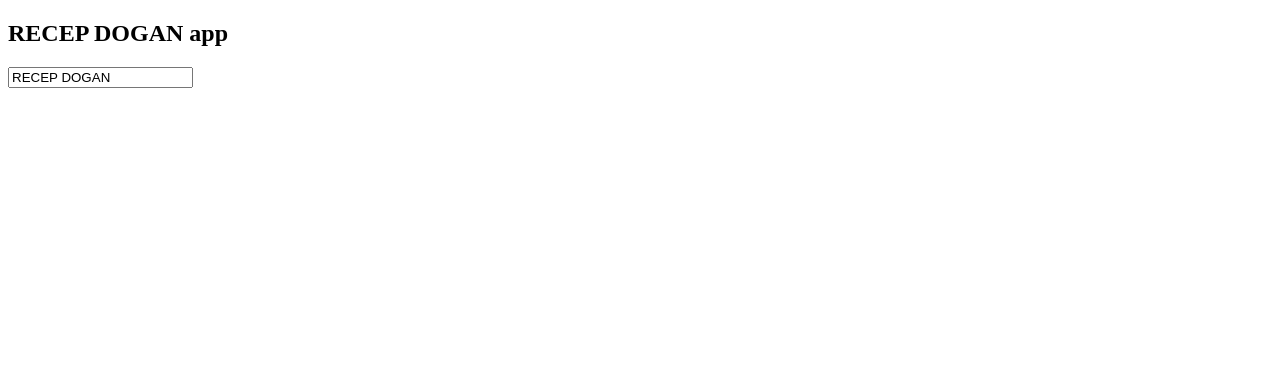
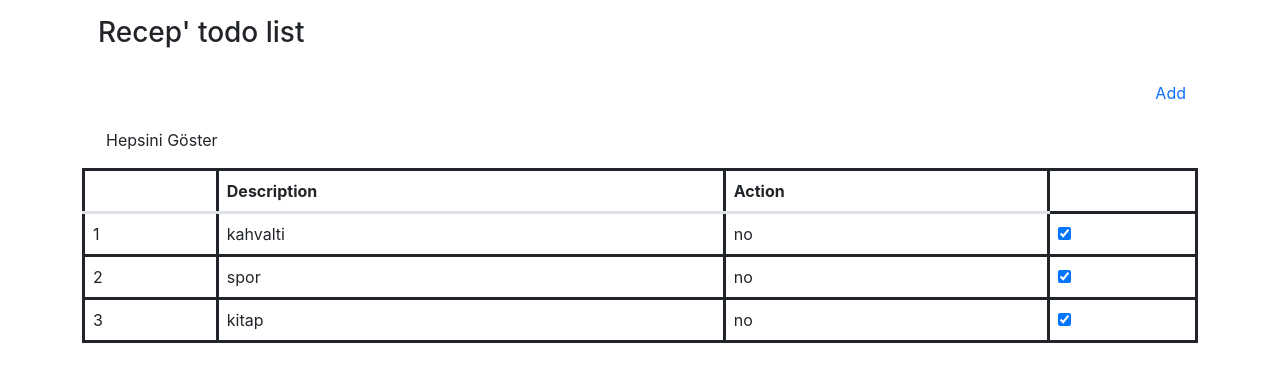
Before and after one commit to recepdogan88/AngularSelfStudies, an Angular app: page / in a window 1280 px wide. Shown: the top 382 px of the page. Built offline with nearby package versions, Linux system fonts and the light colour scheme.

Commit message:
to-do component

```diff
--- a/package.json
+++ b/package.json
@@ -18,6 +18,7 @@
     "@angular/platform-browser": "^16.2.0",
     "@angular/platform-browser-dynamic": "^16.2.0",
     "@angular/router": "^16.2.0",
+    "bootstrap": "^5.3.1",
     "rxjs": "~7.8.0",
     "tslib": "^2.3.0",
     "zone.js": "~0.13.0"
--- a/src/app/app.component.css
+++ b/src/app/app.component.css
@@ -0,0 +1 @@
+@import 'bootstrap/dist/css/bootstrap.min.css';
--- a/src/app/app.component.html
+++ b/src/app/app.component.html
@@ -1,5 +1,55 @@
-<h2>{{name}} {{title}}</h2>
+<div class="container">
+  <div class="row">
+    <div class="col-5 mx-auto">
+      <h3 class="bg-primary text-white p-3">
+        {{ user }}' todo list
+      </h3>
 
-<input type="text" [(ngModel)]="name">
+      <div class="input-group mb-3">
+        <input
+        #txtItem type="text" class="form-control"
+
+        >
+        <button class="btn btn-outline-primary" >Add</button>
+      </div>
+
+      <div class="form-check mb-3">
+        <input type="checkbox"  class="form-check-input" name="" id="displayAll">
+        <label for="displayAll" class="form-check-label">Hepsini Göster</label>
+      </div>
+
+      <table class="table table-bordered">
+        <thead>
+          <tr>
+            <th></th>
+            <th>Description</th>
+            <th>Action</th>
+          </tr>
+        </thead>
+        <tbody>
+          <tr *ngFor="let item of items; let i = index;">
+            <td>{{ i+1 }}</td>
+            <td>{{ item.description }}</td>
+            <td>{{ item.action }}</td>
+            <td>
+              <input type="checkbox" [(ngModel)]="item.action"  name="" id="">
+            </td>
+          </tr>
+        </tbody>
+      </table>
+
+    </div>
+  </div>
+</div>
+
+
+
+
+
+
+
+
+
+
 
 <router-outlet></router-outlet>
--- a/src/app/app.component.ts
+++ b/src/app/app.component.ts
@@ -6,6 +6,11 @@ import { Component } from '@angular/core';
   styleUrls: ['./app.component.css']
 })
 export class AppComponent {
-  title = 'app';
-  name="RECEP DOGAN "
+  user = 'Recep';
+
+  items = [
+    {description: "kahvalti",action:"no"},
+    {description: "spor",action:"no"},
+    {description: "kitap",action:"no"}
+  ]
 }
--- a/src/index.html
+++ b/src/index.html
@@ -6,8 +6,16 @@
   <base href="/">
   <meta name="viewport" content="width=device-width, initial-scale=1">
   <link rel="icon" type="image/x-icon" href="favicon.ico">
+  <link rel="stylesheet" href="https://stackpath.bootstrapcdn.com/bootstrap/4.5.2/css/bootstrap.min.css">
 </head>
-<body>
+<body >
   <app-root></app-root>
+
+  <!-- ... other content ... -->
+
+  <script src="https://code.jquery.com/jquery-3.5.1.slim.min.js"></script>
+  <script src="https://cdn.jsdelivr.net/npm/@popperjs/core@2.9.1/dist/umd/popper.min.js"></script>
+  <script src="https://stackpath.bootstrapcdn.com/bootstrap/4.5.2/js/bootstrap.min.js"></script>
 </body>
+
 </html>
```
Also changed, not shown: 2 other files (tests, documents, lock files or other folders).
